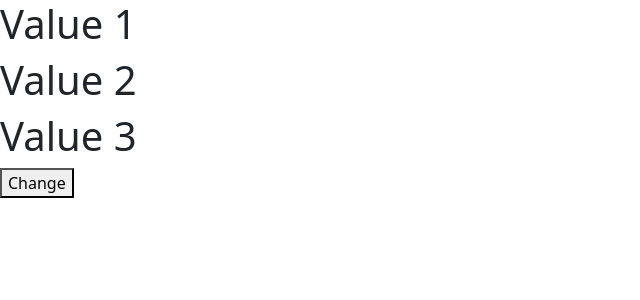
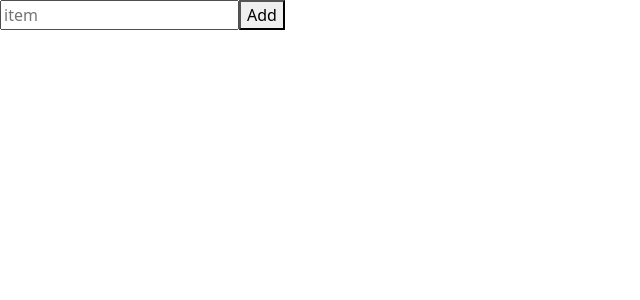
Before and after one commit to mijanConnect/LearnReact, a React (Vite) app: page / in a window 1280 px wide. Shown: the top 300 px of the page, without its empty margins (0-640 px from the left). Built offline with nearby package versions, Linux system fonts and the light colour scheme.

Commit message:
Todo List using useState Hook

```diff
--- a/src/main.jsx
+++ b/src/main.jsx
@@ -2,10 +2,10 @@
 import { createRoot } from 'react-dom/client'
 import 'bootstrap';
 import 'bootstrap/dist/css/bootstrap.min.css'
-import HookUseStateObject from './pages/HookUseStateObject';
+import HookUseStateToDoList from './pages/HookUseStateToDoList';
 
 createRoot(document.getElementById('root')).render(
   <StrictMode>
-    <HookUseStateObject/>
+    <HookUseStateToDoList/>
   </StrictMode>,
 )
--- a/src/pages/HookUseStateObject.jsx
+++ b/src/pages/HookUseStateObject.jsx
@@ -28,7 +28,6 @@
         )
     }
 
-
     return (
         <div>
             <h1>{myObject.key1}</h1>
--- /dev/null
+++ b/src/pages/HookUseStateToDoList.jsx
@@ -0,0 +1,49 @@
+import React, { useState } from 'react';
+
+const HookUseStateToDoList = () => {
+
+
+    const [list, setList]=useState([]);
+    const [item, setItem]=useState('');
+
+    const addToList=()=>{
+        list.push(item);
+        setList([...list]);
+    }
+
+    const removeItem=(index)=>{
+        list.splice(index,1);
+        setList([...list]);
+    }
+
+    return (
+        <div>
+            <table>
+                <tbody>
+                    {
+                        list.length!==0?(
+                            list.map((element,index)=>{
+                                return(
+                                    <tr>
+                                        <td>{element}</td>
+                                        <td><button onClick={()=>{
+                                            removeItem(index);
+                                        }}>
+                                            Remove
+                                            </button></td>
+                                    </tr>
+                                )
+                            })
+                        ):(<tr></tr>)
+
+                    }
+                </tbody>
+            </table>
+
+            <input type="text" onChange={(e)=>setItem(e.target.value)} placeholder='item' />
+            <button onClick={addToList}>Add</button>
+        </div>
+    );
+};
+
+export default HookUseStateToDoList;
```
